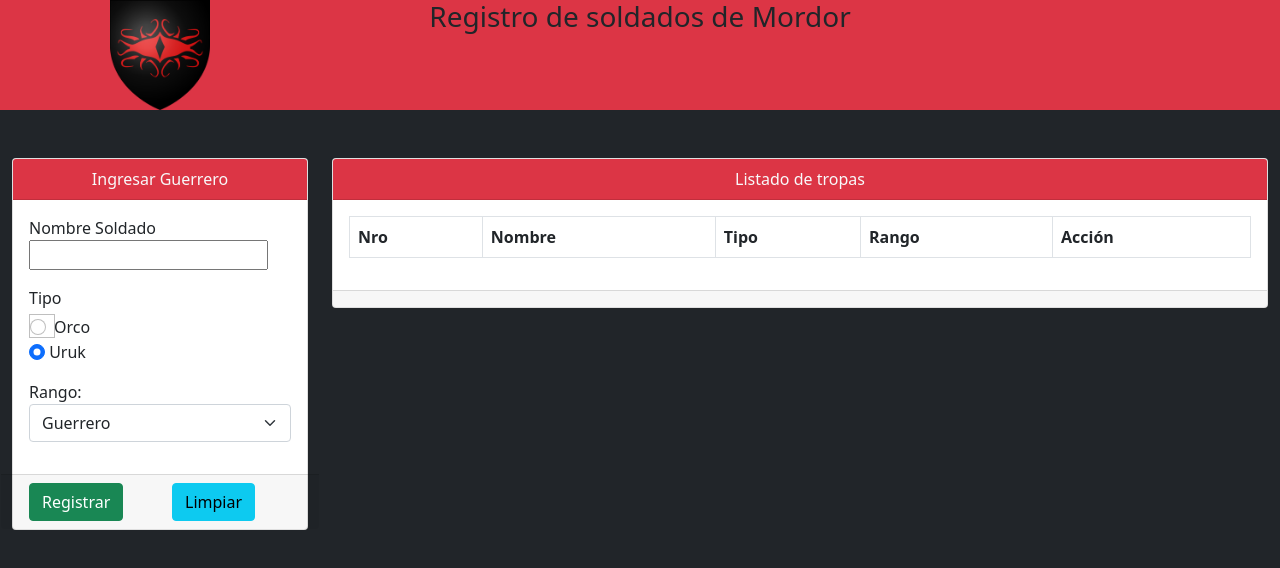
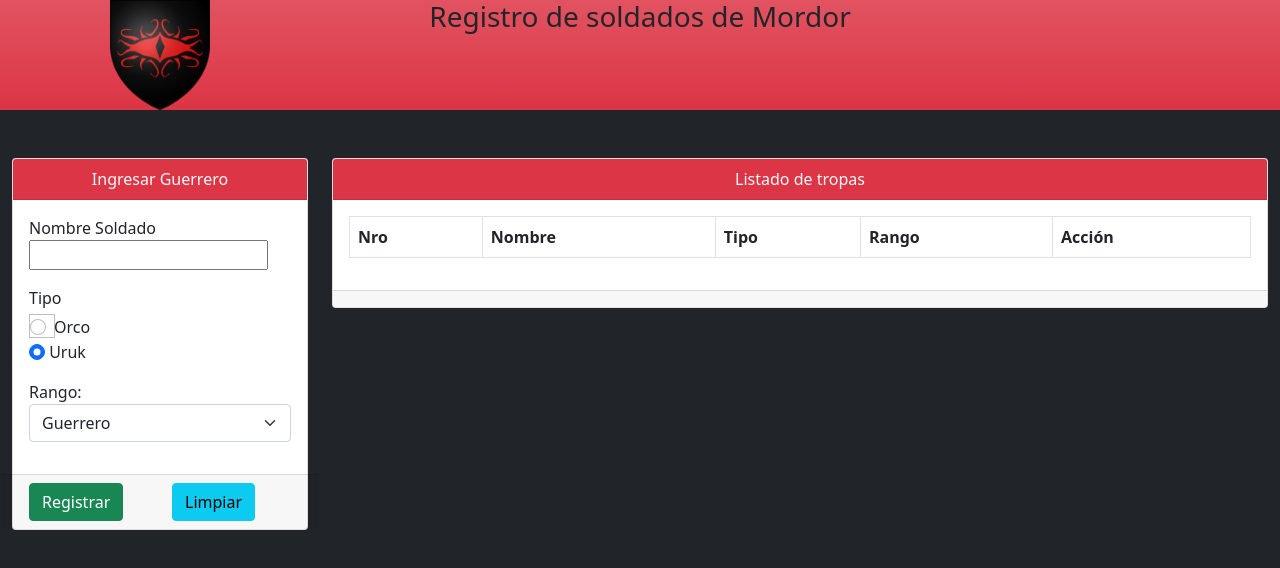
Before and after one commit to HellishNigth/practica_certamen, a plain HTML site: page index.html in a window 1280 px wide. Drawn offline with nearby package versions, Linux system fonts and the light colour scheme; some packages are replaced by stand-ins of ours; a script that the page names is missing.

Commit message:
correción

```diff
--- a/index.html
+++ b/index.html
@@ -16,7 +16,7 @@
     </style>
 </head>
 <body class="bg-dark">
-    <header class= "bg-danger bg-gravient text-dark text-center container-fluid">
+    <header class= "bg-danger bg-gradient text-dark text-center container-fluid">
         <nav class="row">
             <div class="col-12 col-md-4 col-lg-3">
                 <img src="img/Escudo_Mordor.png" class = "img-fluid" alt="ojo-mordor" id ="pepe" >
```
